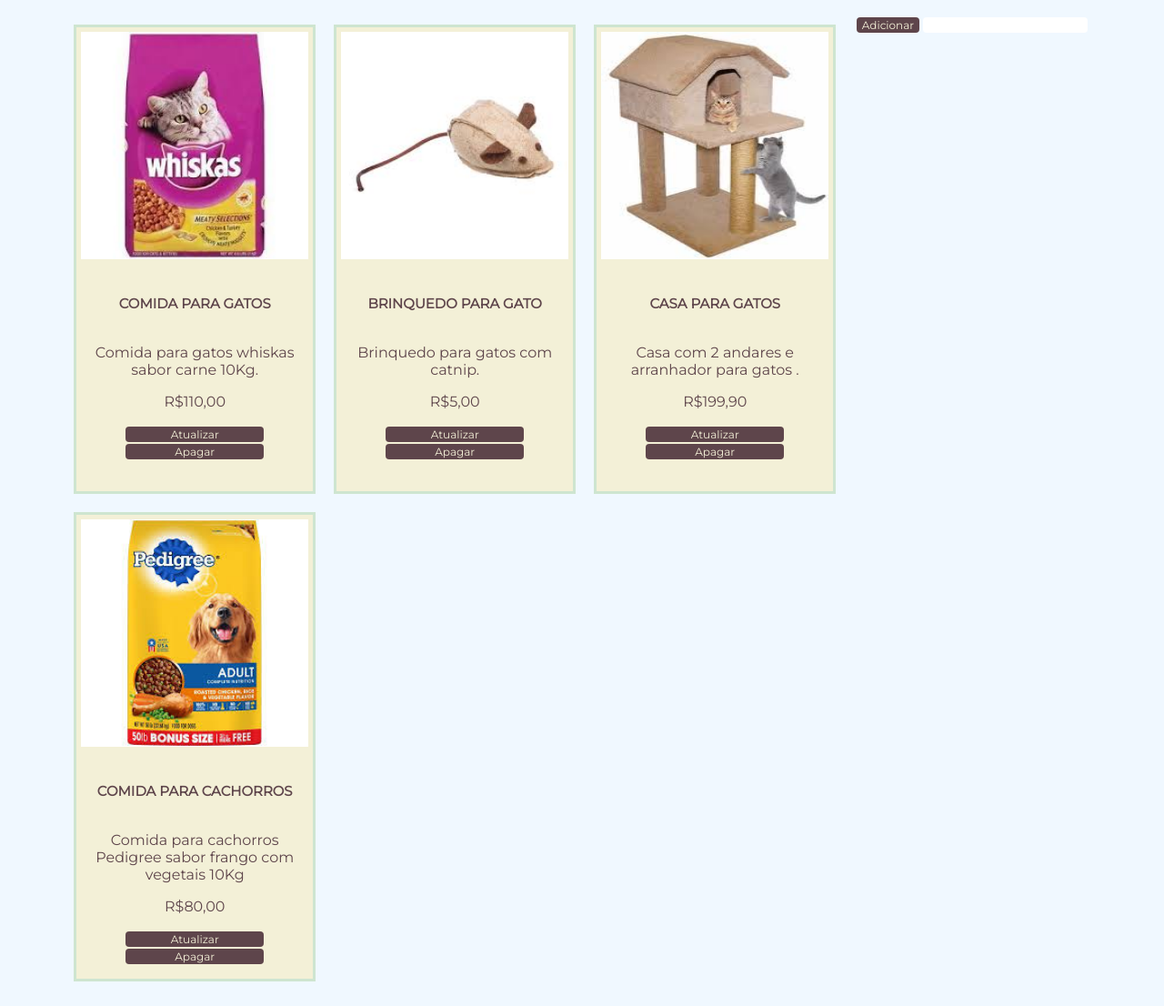
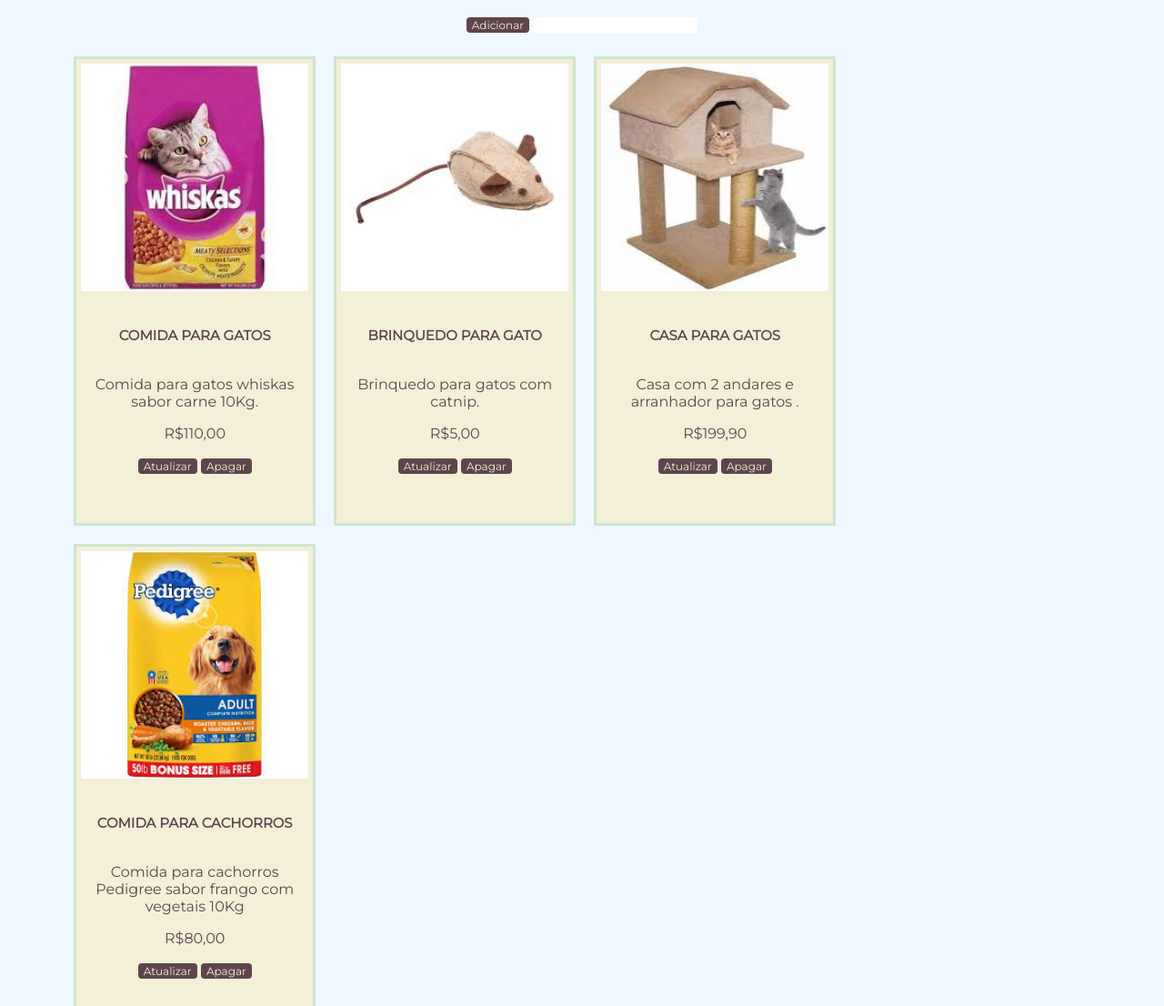
Before and after one commit to leticiarina/scc0219-web, a plain HTML site: page products.html in a window 1280 px wide. Shown: the part 143-1249 px from the top of the page at 91% size. Drawn offline with Linux system fonts and the light colour scheme.

Commit message:
Alteração no tipo button

```diff
--- a/products.html
+++ b/products.html
@@ -14,40 +14,41 @@
 
 	<div id="conteudo">
 		<h1>Produtos Oferecidos</h1>
-		<input type="submit" name="Adicionar" value="Adicionar">
-		<input type="text" name="Consulta">
-
+		<p>
+			<button type="button" class="produtoBotao">Adicionar</button>
+			<input type="text" name="Consulta">
+		</p>
 		<div class="produtos">
 			<img src="img/catfood.jpg">
 			<h6>Comida para Gatos</h6>
 			<p>Comida para gatos whiskas sabor carne 10Kg.</p>
 			<p>R$110,00</p>
-			<input type="produtoBotao" name="Atualizar" value="Atualizar">
-			<input type="produtoBotao" name="Apagar" value="Apagar">
+			<button type="button" class="produtoBotao">Atualizar</button>
+			<button type="button" class="produtoBotao">Apagar</button>
 		</div>
 		<div class="produtos">
 			<img src="img/cattoy_mice.jpg">
 			<h6>Brinquedo para Gato</h6>
 			<p>Brinquedo para gatos com catnip.</p>
 			<p>R$5,00</p>
-			<input type="produtoBotao" name="Atualizar" value="Atualizar">
-			<input type="produtoBotao" name="Apagar" value="Apagar">
+			<button type="button" class="produtoBotao">Atualizar</button>
+			<button type="button" class="produtoBotao">Apagar</button>
 		</div>
 		<div class="produtos">
 			<img src="img/cathouse.jpg" class="image">
 			<h6>Casa para gatos</h6>
 			<p>Casa com 2 andares e arranhador para gatos .</p>
 			<p>R$199,90</p>
-			<input type="produtoBotao" name="Atualizar" value="Atualizar">
-			<input type="produtoBotao" name="Apagar" value="Apagar">
+			<button type="button" class="produtoBotao">Atualizar</button>
+			<button type="button" class="produtoBotao">Apagar</button>
 		</div>
 		<div class="produtos">
 			<img src="img/dogfood.jpg">
 			<h6>Comida para Cachorros</h6>
 			<p>Comida para cachorros Pedigree sabor frango com vegetais 10Kg</p>
 			<p>R$80,00</p>
-			<input type="produtoBotao" name="Atualizar" value="Atualizar">
-			<input type="produtoBotao" name="Apagar" value="Apagar">
+			<button type="button" class="produtoBotao">Atualizar</button>
+			<button type="button" class="produtoBotao">Apagar</button>
 		</div>
 	</div>
 
--- a/style.css
+++ b/style.css
@@ -38,7 +38,7 @@
 	font-size: 13px;
 }
 
-input[type=produtoBotao]{
+.produtoBotao{
 	border-radius: 4px;
 	border: 1px;
 	background-color: #5e454b;
```
